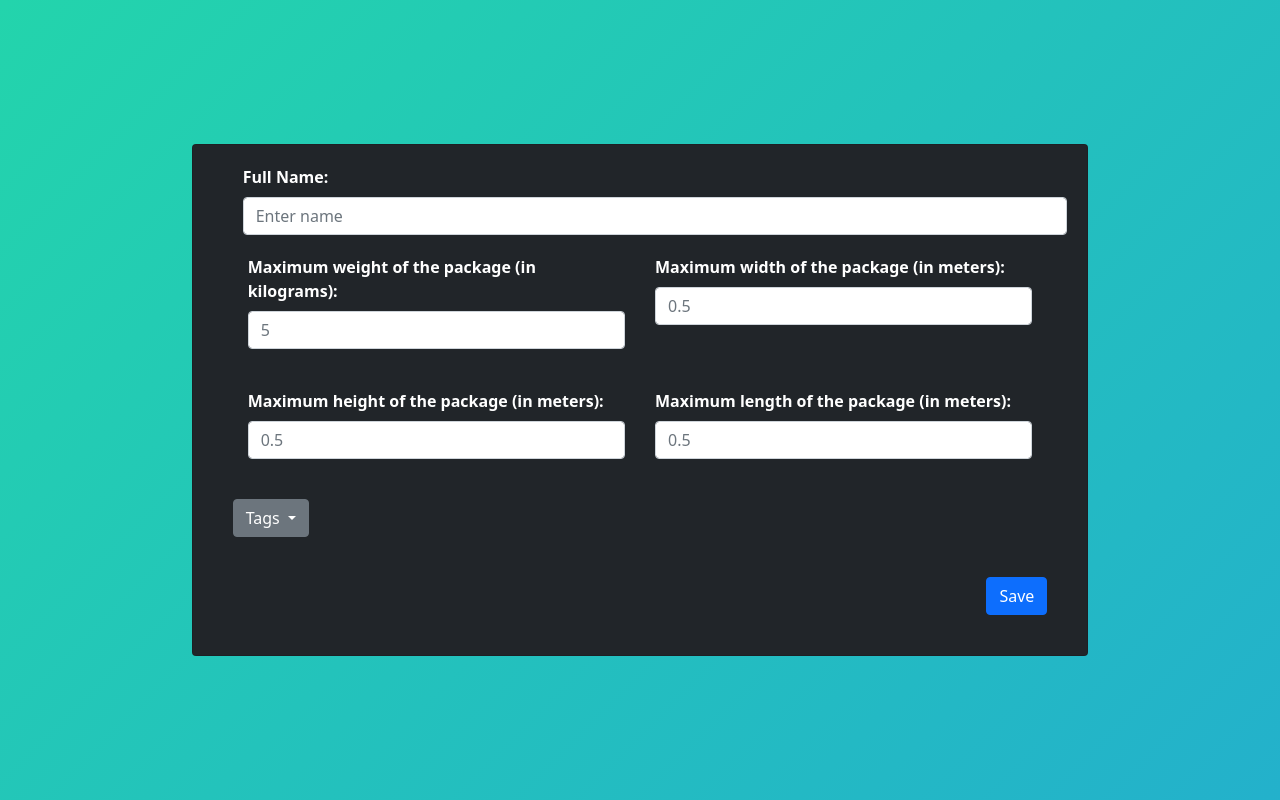
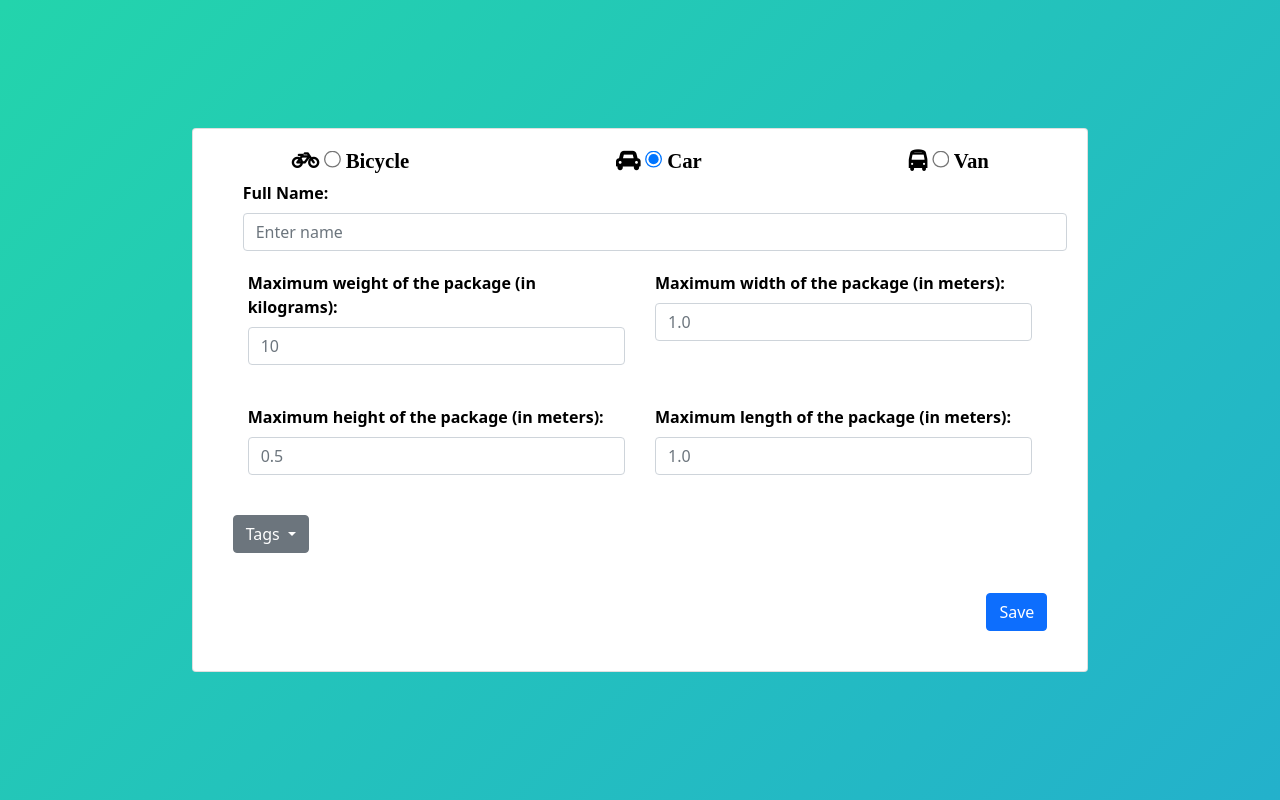
Before and after one commit to uber-summer-practice-sofia-2021/courier-management-backend, a Flask app: template src/app/templates/user/settings.html in a window 1280 px wide. Shown: the part 56-856 px from the top of the page. Run offline with Flask 2, Linux system fonts and the light colour scheme; the template is opened without the code that fills it, so the values that code supplies are empty; some libraries are stand-ins or nearby versions.

Commit message:
added vehicle icons

```diff
--- a/src/app/static/css/settings_style.css
+++ b/src/app/static/css/settings_style.css
@@ -14,7 +14,7 @@ label {
   inset: auto auto 0px 0px;
   margin: 0px;
   transform: translate(74px);
-  border: 1px solid white;
+  border: 1px solid black;
   border-radius: 0.5em;
   z-index: 99;
   pointer-events: auto;
@@ -27,7 +27,7 @@ label {
   font-size: 12px;
   font-weight: 500;
   line-height: 18px;
-  border: 1px solid;
+  border: 1px solid black;
   border-radius: 2em;
 }
 
@@ -45,8 +45,33 @@ label {
   margin: 0 15px;
 }
 
-.btn, .form-control {
+.radio-buttons{
+  display: flex;
+  flex-direction: row;
+  justify-content: space-evenly;
+  transform: scale(1.3);
+}
+.radio-buttons,#bicycle.ic::before{
+  font-family: FontAwesome;
+  font-style: normal;
+  content: "\f206";
+  color: black;
+}
+.radio-buttons,#car.ic::before{
+  font-family: FontAwesome;
+  font-style: normal;
+  content: "\f1b9";
+  color: black;
+}
+ .radio-buttons,#van.ic::before{
+  font-family: FontAwesome;
+  font-style: normal;
+  content: "\f207";
+  color:black;
+}
+.btn, .form-control,.radio-custom {
   pointer-events: auto;
+
 }
 
 .tags-list {
@@ -56,10 +81,13 @@ label {
 .tag {
   position: relative;
   border-collapse: collapse;
-  border: 1px solid whitesmoke;
+  border: 1px solid black;
   cursor: pointer;
 }
 
+form{
+  z-index: 99;
+}
 .see-through {
   pointer-events: none;
 }
--- a/src/app/static/js/tags.js
+++ b/src/app/static/js/tags.js
@@ -10,7 +10,7 @@ function filterTags(courier_tags, available_tags) {
 
     for (let n = 0; n < available_tags.length; n++) {
         dummy = document.createElement("div")
-        dummy.innerHTML = `<div class="tag dropdown-item checkbox" role="checkbox" aria-checked="false"><svg aria-hidden="true" height="16" width="16" class="octicon octicon-check see-through"><path class="see-through" style="visibility: hidden" fill="#FFFFFF" fill-rule="evenodd" d="M13.78 4.22a.75.75 0 010 1.06l-7.25 7.25a.75.75 0 01-1.06 0L2.22 9.28a.75.75 0 011.06-1.06L6 10.94l6.72-6.72a.75.75 0 011.06 0z"></path></svg><input hidden class="see-through" type="checkbox" name="tag-checkbox" value="${available_tags[n]}"><span class="see-through user-select-none">${available_tags[n]}</span></div>`;
+        dummy.innerHTML = `<div class="tag dropdown-item checkbox" role="checkbox" aria-checked="false"><svg aria-hidden="true" height="16" width="16" class="octicon octicon-check see-through"><path class="see-through" style="visibility: hidden" fill="#000000" fill-rule="evenodd" d="M13.78 4.22a.75.75 0 010 1.06l-7.25 7.25a.75.75 0 01-1.06 0L2.22 9.28a.75.75 0 011.06-1.06L6 10.94l6.72-6.72a.75.75 0 011.06 0z"></path></svg><input hidden class="see-through" type="checkbox" name="tag-checkbox" value="${available_tags[n]}"><span class="see-through user-select-none">${available_tags[n]}</span></div>`;
 
         dummy.firstChild.setAttribute("aria-checked", `${courier_tags.includes(available_tags[n])}`);
         dummy.firstChild.children[1].checked = courier_tags.includes(available_tags[n]);
--- /dev/null
+++ b/src/app/static/js/vehicle-type.js
@@ -0,0 +1,53 @@
+$(document).ready(function () {
+  function changeMins() {
+    weight = $("#package-max-weight")[0];
+    width = $("#package-max-width")[0];
+    length = $("#package-max-length")[0];
+    height = $("#package-max-height")[0];
+    buttons = $(".radio-custom:checked")[0];
+
+    switch (buttons.id) {
+      case "car-btn":
+        weight.min = "10";
+        weight.placeholder = weight.min;
+        width.min = "1.0";
+        width.placeholder = width.min;
+        height.min = "0.5";
+        height.placeholder = height.min;
+        length.min = "1.0";
+        length.placeholder = length.min;
+        break;
+
+      case "bicycle-btn":
+        weight.min = "3";
+        weight.placeholder = weight.min;
+        width.min = "0.3";
+        width.placeholder = width.min;
+        height.min = "0.3";
+        height.placeholder = height.min;
+        length.min = "0.3";
+        length.placeholder = length.min;
+        break;
+
+      case "van-btn":
+        weight.min = "40";
+        weight.placeholder = weight.min;
+        width.min = "1.5";
+        width.placeholder = width.min;
+        height.min = "1";
+        height.placeholder = height.min;
+        length.min = "2";
+        length.placeholder = length.min;
+        break;
+
+    }
+  }
+
+  changeMins();
+  buttons = $(".radio-custom");
+  for(var btn of buttons)
+  {
+      console.log(btn)
+      btn.addEventListener('change', changeMins);
+  }
+});
--- a/src/app/templates/user/settings.html
+++ b/src/app/templates/user/settings.html
@@ -4,14 +4,33 @@
 
 {% block links %}
 <link rel="stylesheet" type="text/css" href="{{ url_for('static', filename='css/settings_style.css')}}">
+<link rel="stylesheet" href="https://cdnjs.cloudflare.com/ajax/libs/font-awesome/4.7.0/css/font-awesome.min.css"
+    crossorigin="anonymous" />
 {% endblock %}
 
 {% block content %}
 <div class="container py-5 h-100">
     <div class="row d-flex justify-content-center align-items-center h-100">
         <div class="col-4 col-md-4 col-lg-10 col-xl-10">
-            <div class="card bg-dark text-white">
+            <div class="card bg-white text-black">
                 <form method="POST">
+                    <div class="radio-buttons">
+                        <div>
+                        <b class="fas fa-bicycle" id="bicycle.ic"></b>
+                        <input id="bicycle-btn" class="radio-custom" name="Drone" type="radio">
+                        <label for="radio-2" class="radio-custom-label">Bicycle</label>
+                        </div>
+                        <div>
+                        <b class="fas fa-car" id="car.ic"></b>
+                        <input id="car-btn" class="radio-custom" name="Drone" type="radio" checked>
+                        <label for="radio-1" class="radio-custom-label">Car</label>
+                        </div>
+                         <div>
+                         <b class="fas fa-bus" id="van.ic"></b>
+                        <input id="van-btn" class="radio-custom" name="Drone" type="radio">
+                        <label for="radio-3" class="radio-custom-label">Van</label>
+                        </div>
+                    </div>
                     <div class="col">
                         <label for="user-full-name">Full Name:</label>
                         <input class="form-control" id="user-full-name" type="text" name="name" placeholder="Enter name"
@@ -20,13 +39,13 @@
                     <div class="row">
                         <div class="col">
                             <label for="package-max-weight">Maximum weight of the package (in kilograms):</label>
-                            <input class="form-control" id="package-max-weight" type="number" step="0.1" name="weight" placeholder="5"
-                                min="5" value="{{max_weight if max_weight}}" required />
+                            <input class="form-control" id="package-max-weight" type="number" step="0.1" name="weight" placeholder="10"
+                                min="10" value="{{max_weight if max_weight}}" required />
                         </div>
                         <div class="col">
                             <label for="package-max-width">Maximum width of the package (in meters):</label>
-                            <input class="form-control" id="package-max-weight" type="number" step="0.1" name="width" placeholder="0.5"
-                                min="0.5" value="{{max_width if max_width}}" required />
+                            <input class="form-control" id="package-max-width" type="number" step="0.1" name="width" placeholder="1.0"
+                                min="1.0" value="{{max_width if max_width}}" required />
                         </div>
                     </div>
                     <div class="row">
@@ -37,8 +56,8 @@
                         </div>
                         <div class="col">
                             <label for="package-max-length">Maximum length of the package (in meters):</label>
-                            <input class="form-control" id="package-max-length" type="number" step="0.1" name="length" placeholder="0.5"
-                                min="0.5" value="{{max_length if max_length}}" required />
+                            <input class="form-control" id="package-max-length" type="number" step="0.1" name="length" placeholder="1.0"
+                                min="1.0" value="{{max_length if max_length}}" required />
                         </div>
                     </div>
                     <div class="row">
@@ -49,7 +68,7 @@
                                     onclick="filterTags({{tags}}, {{available_tags}});">
                                     Tags
                                 </button>
-                                <div id="tags-container" class="dropdown-menu dropdown-menu-dark">
+                                <div id="tags-container" class="dropdown-menu dropdown-menu">
                                     <div>
                                         <input id='tags-search' type="text" placeholder="Search tags.."
                                             oninput="filterTags({{tags}}, {{available_tags}});" />
@@ -78,5 +97,6 @@
 
 {% block scripts %}
 <script src="{{ url_for('static', filename='js/tags.js' )}}"></script>
+<script src="{{ url_for('static', filename='js/vehicle-type.js' )}}"></script>
 {% endblock %}
 {%endblock%}
```
